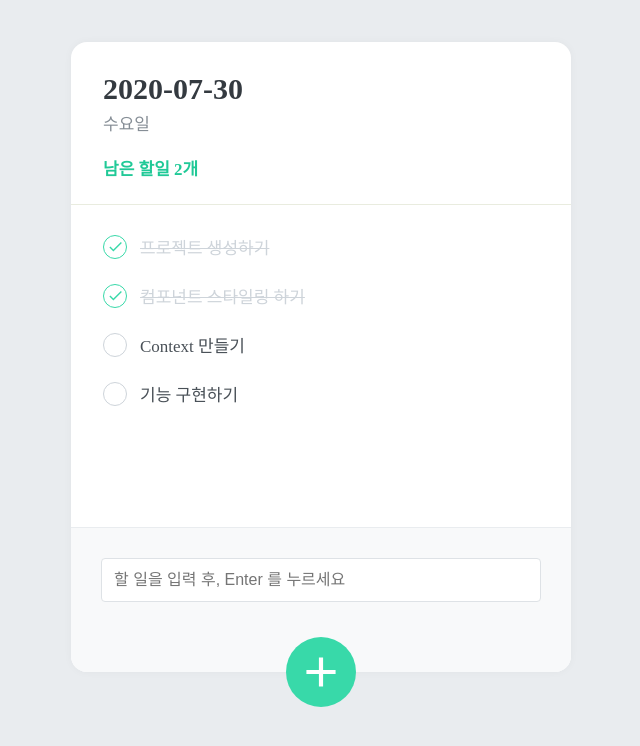
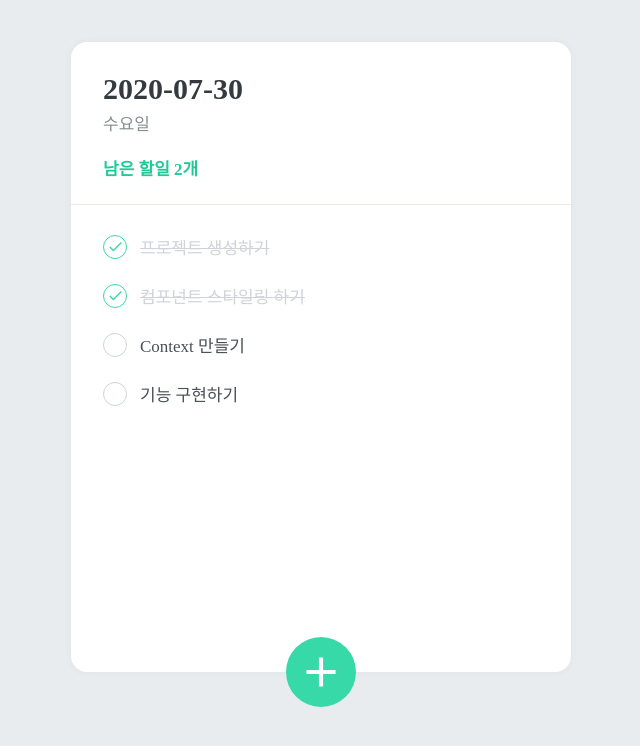
Before and after one commit to Elllin/react---Todo, a React (Create React App) app: page / in a window 1280 px wide. Shown: the top 746 px of the page, without its empty margins (319-959 px from the left). Built offline with nearby package versions, Linux system fonts and the light colour scheme.

Commit message:
Feat : 토글 버튼 클릭 시 input form이 보여짐

```diff
--- a/src/Components/TodoCreate.js
+++ b/src/Components/TodoCreate.js
@@ -11,11 +11,13 @@ function TodoCreate() {
 
   return (
     <>
-      <InsertFormPositioner>
-        <InsertForm>
-          <Input autoFocus placeholder="할 일을 입력 후, Enter 를 누르세요" />
-        </InsertForm>
-      </InsertFormPositioner>
+      {open && (
+        <InsertFormPositioner>
+          <InsertForm>
+            <Input autoFocus placeholder="할 일을 입력 후, Enter 를 누르세요" />
+          </InsertForm>
+        </InsertFormPositioner>
+      )}
       <CirCleButton open={open} onClick={onToggle}>
         <MdAdd />
       </CirCleButton>
```
